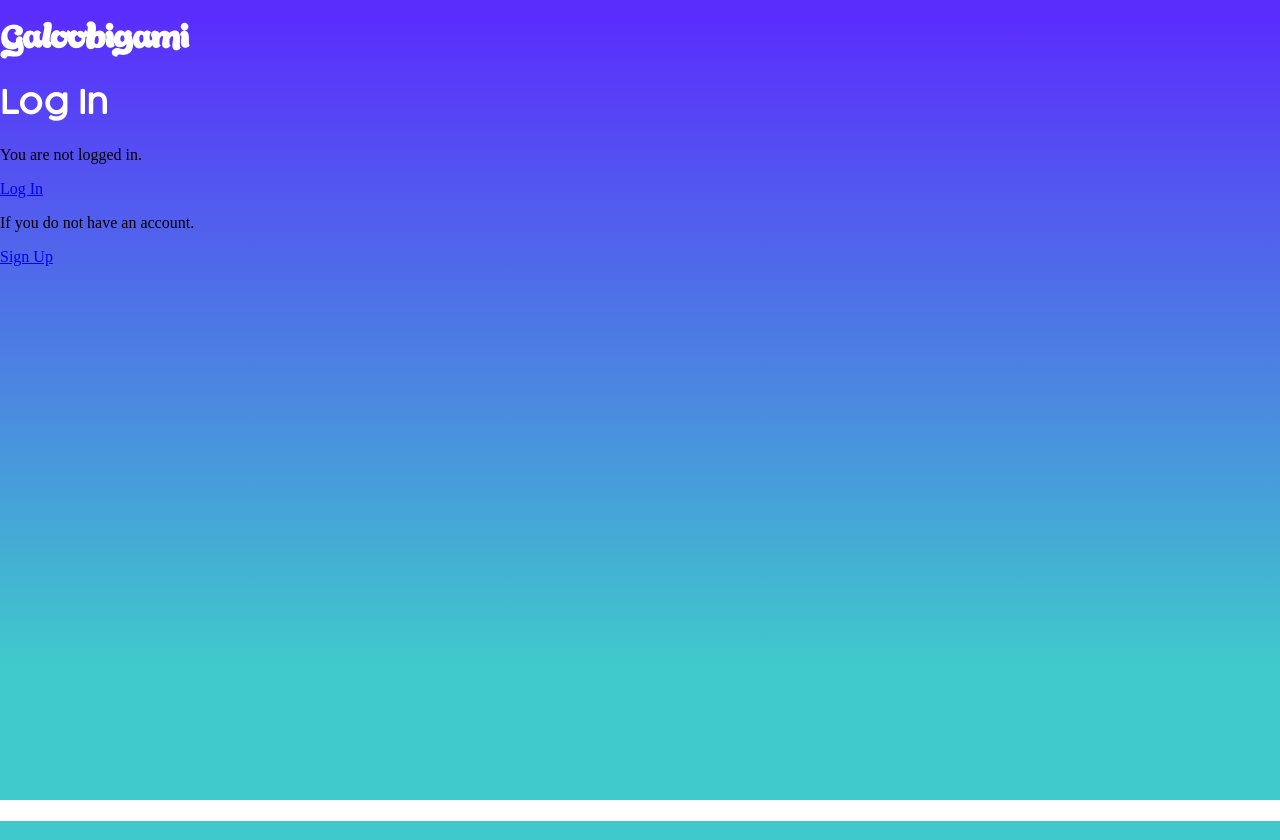
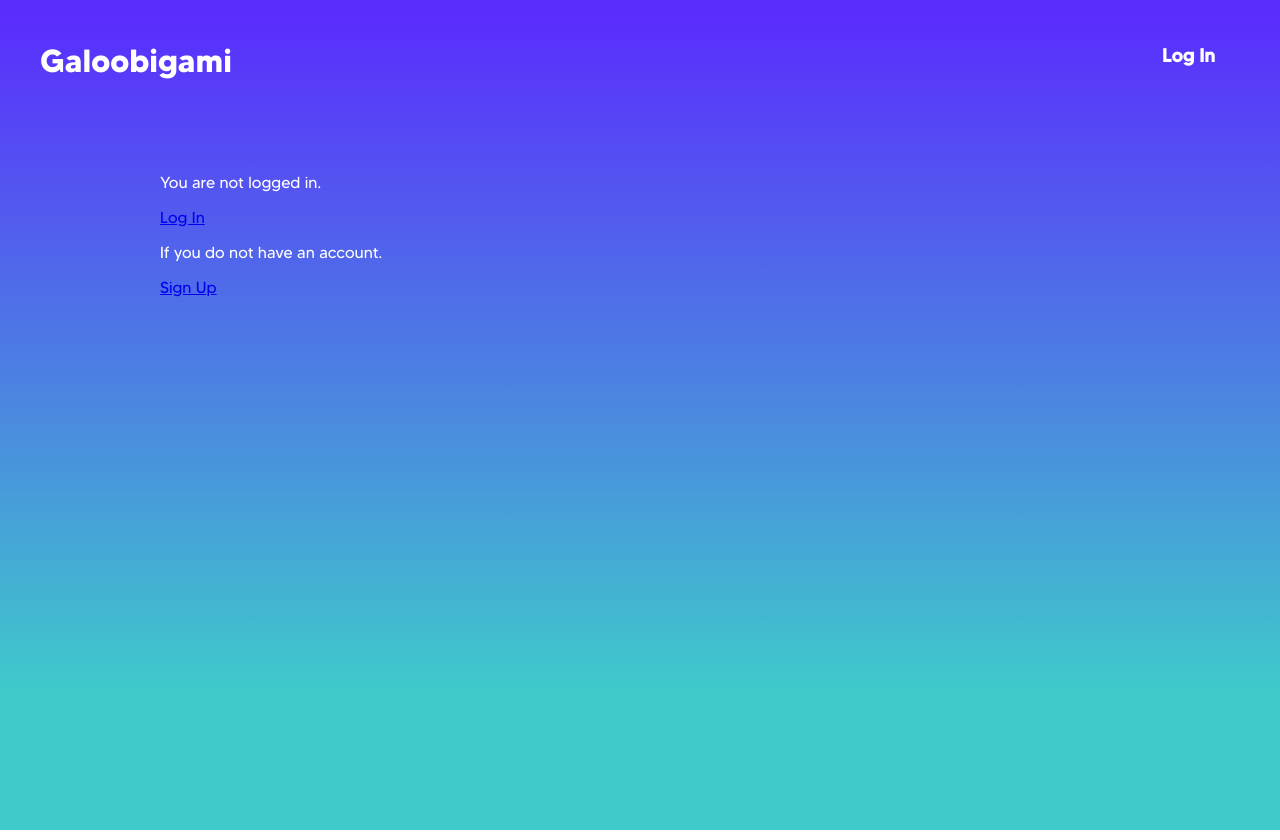
Before and after one commit to logroa/unchained-movie-game, a Django app: page /movieweb/ in a window 1280 px wide. Run offline with Django 3.2, Linux system fonts and the light colour scheme; some libraries are stand-ins or nearby versions.

Commit message:
style progess

```diff
--- a/movieweb/static/movieweb/style.css
+++ b/movieweb/static/movieweb/style.css
@@ -4,8 +4,38 @@
 }
 
 @font-face {
+    font-family: 'CocogooseLight';
+    src: url("Cocogoose Pro Light-trial.ttf")
+}
+
+@font-face {
+    font-family: 'CocogooseSemilight';
+    src: url("Cocogoose Pro Semilight-trial.ttf")
+}
+
+@font-face {
     font-family: 'Cocogoose';
-    src: url("Cocogoose Pro Light-trial.ttf")
+    src: url("Cocogoose Pro-trial.ttf")
+}
+
+@font-face {
+    font-family: 'Cream';
+    src: url("cream-DEMO.ttf")
+}
+
+@font-face {
+    font-family: 'TomBold';
+    src: url("MADE TOMMY Bold_PERSONAL USE.otf")
+}
+
+@font-face {
+    font-family: 'TomMed';
+    src: url("MADE TOMMY Medium_PERSONAL USE.otf")
+}
+
+@font-face {
+    font-family: 'TomReg';
+    src: url("MADE TOMMY Regular_PERSONAL USE.otf")
 }
 
 .word a {
@@ -15,6 +45,8 @@
 html, body {
     margin: 0;
     height: 100%;
+    padding: 20px;
+    padding-top: 10px;
 }
 
 body {
@@ -25,7 +57,7 @@
 }
 
 #title {
-    font-family: GreadyF;
+    font-family: TomBold;
 }
 
 .headlink {
@@ -33,5 +65,41 @@
 }
 
 #usertr {
-    font-family: Cocogoose;
+    font-family: TomMed;
+    margin-right: 0;
+    margin-left: auto;
 }
+
+.unbox {
+    border-radius: 3px;
+    padding-left: 25px;
+    padding-right: 25px;
+    padding-top: 5px;
+    padding-bottom: 5px;
+    transition: .5s ease-in-out;
+}
+
+.unbox:hover {
+    background: rgba(255, 255, 255, .5);
+    transition: .5s ease-in-out;
+}
+
+.container {
+    width: 100%;
+    display: flex;
+}
+
+.word {
+    display:inline-block;
+}
+
+.sitecontent {
+    font-family: TomReg;
+    color: white;
+    width: 80%;
+    margin: 0 auto;
+}
+
+#proftop {
+    display: flex;
+}
--- a/movieweb/templates/base.html
+++ b/movieweb/templates/base.html
@@ -5,7 +5,7 @@
     <head>
         <meta charset="utf-8">
         <link rel="stylesheet" type="text/css" href="{% static 'movieweb/style.css' %}">
-        <title>{% block title %}Movie Web Game{% endblock %}</title>
+        <title>{% block title %}Galoobigami{% endblock %}</title>
     </head>
     <body>
         <div class="wrapper">
@@ -17,21 +17,30 @@
                     </div>
                     {% block nav_user %}
                     <div id="usertr" class="navbar-right word">
+                        <div class="unbox">
                             {% if user.is_authenticated %}
                                 <a class="headlink" href="{% url 'userProfile' %}">
-                                <h1>{{ user.username }}</h1>
+                                    <h3>{{ user.username }}</h3>
                                 </a>
                             {% else %}
                                 <a class="headlink" href="{% url 'login' %}">
-                                <h1>Log In</h1>
+                                    <h3>Log In</h3>
                                 </a>
                             {% endif %}
+                        </div>
                     </div>
                     {% endblock %}
                 </div>
             </div>
+
+            <br/>
+            <br/>
+            <br/>
+
+            <div class="sitecontent">
                 {% block content %}
                 {% endblock %}
             </div>
+        </div>
     </body>
 </html>
```
Also changed, not shown: movieweb/templates/movieweb/profile.html (+10 -2 lines), movieweb/static/movieweb/Cocogoose Pro Ultralight-trial.ttf (added), movieweb/static/movieweb/Cocogoose Pro-trial.ttf (added), movieweb/static/movieweb/MADE TOMMY Bold_PERSONAL USE.otf (added), movieweb/static/movieweb/MADE TOMMY Medium_PERSONAL USE.otf (added), movieweb/static/movieweb/MADE TOMMY Regular_PERSONAL USE.otf (added), movieweb/static/movieweb/cream-DEMO.ttf (added). Lines whose indentation alone changed are shown as unchanged.
